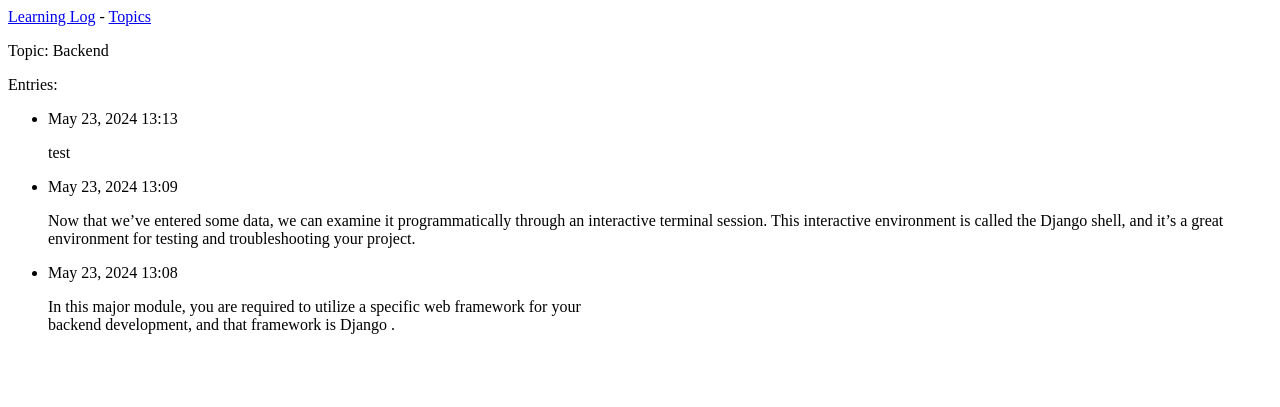
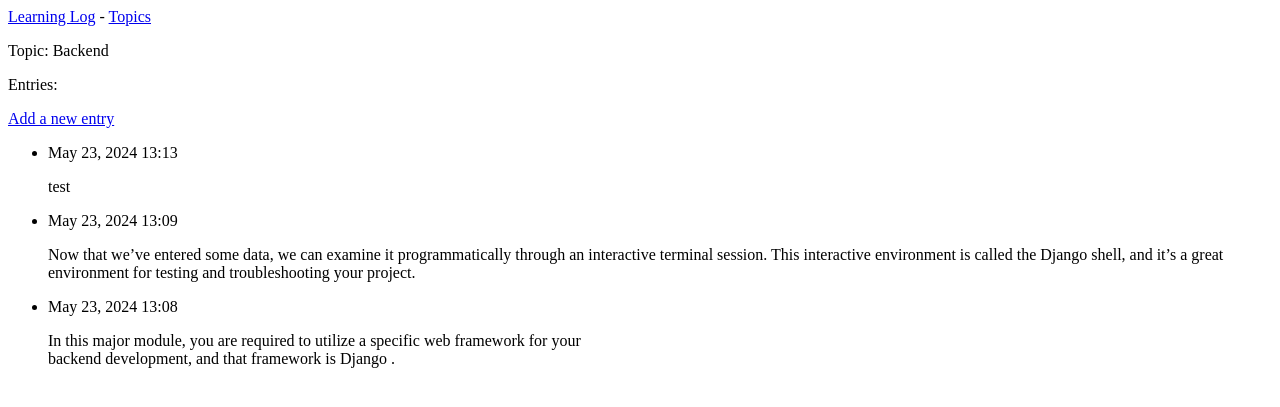
Before and after one commit to wengcychan/learning_logs, a Django app: page /topics/1/ in a window 1280 px wide. Shown: the top 407 px of the page. Run offline with Django 5.2, Linux system fonts and the light colour scheme; data comes from the database, SQL or seed files in the repository; both versions use the stored data as it was after the commit.

Commit message:
allow user to add new entries at base_url/new_entry/topicID/

```diff
--- a/learning_logs/templates/learning_logs/topic.html
+++ b/learning_logs/templates/learning_logs/topic.html
@@ -5,6 +5,10 @@
 <p>Topic: {{ topic.text }}</p>
 
 <p>Entries:</p>
+<p>
+    <a href="{% url 'learning_logs:new_entry' topic.id %}">Add a new entry</a>
+</p>
+
 <ul>
     {% for entry in entries %}
     <li>
--- a/learning_logs/urls.py
+++ b/learning_logs/urls.py
@@ -14,7 +14,7 @@ urlpatterns = [
     # # Page for adding a new topic
     path('new_topic/', views.new_topic, name='new_topic'),
     # # Page for adding a new entry
-    # path('new_entry/<int:topic_id>/', views.new_entry, name='new_entry'),
+    path('new_entry/<int:topic_id>/', views.new_entry, name='new_entry'),
     # # Page for editing an entry
     # path('edit_entry/<int:entry_id>/', views.edit_entry, name='edit_entry'),
 ]
--- a/learning_logs/views.py
+++ b/learning_logs/views.py
@@ -1,6 +1,6 @@
 from django.shortcuts import render, redirect
 from .models import Topic
-from .forms import TopicForm
+from .forms import TopicForm, EntryForm
 
 # Create your views here.
 def index(request):
@@ -46,3 +46,36 @@ def new_topic(request):
     # Display a blank or invalid form.
     context = {'form': form}
     return render(request, 'learning_logs/new_topic.html', context)
+
+""" The new_entry() view function is similar to new_topic(),
+but it takes an additional parameter: topic_id, which stores the
+value it receives from the url.
+"""
+def new_entry(request, topic_id):
+    """Add a new entry for a particular topic."""
+    topic = Topic.objects.get(id=topic_id)
+    if request.method != 'POST':
+        # No data submitted; create a blank form.
+        form = EntryForm()
+    else:
+        # POST data submitted; process data.
+        form = EntryForm(data=request.POST)
+        """ If form is valid, we need to set the entry object's topic attribute
+        before saving it to the database. When we call save(), we pass commit=False
+        argument to tell Django to create a new entry object and assign it to
+        new_entry without saving it to the database yet. We then set the topic
+        attribute of new_entry to the topic we pulled from the database at the beginning of the function.
+        Then we call save() with no arguments to save the new entry to the database
+        with the correct associated topic.
+        """
+        if form.is_valid():
+            new_entry = form.save(commit=False)
+            new_entry.topic = topic
+            new_entry.save()
+            """ The redirect() call requires two arguments: the name of the view
+            we want to redirect to and the argument that view function requires
+            """
+            return redirect('learning_logs:topic', topic_id=topic_id)
+    # Display a blank or invalid form.
+    context = {'topic': topic, 'form': form}
+    return render(request, 'learning_logs/new_entry.html', context)
```
Also changed, not shown: learning_logs/forms.py (+13 -1 lines), learning_logs/templates/learning_logs/new_entry.html (added, +19 -0 lines), db.sqlite3.
